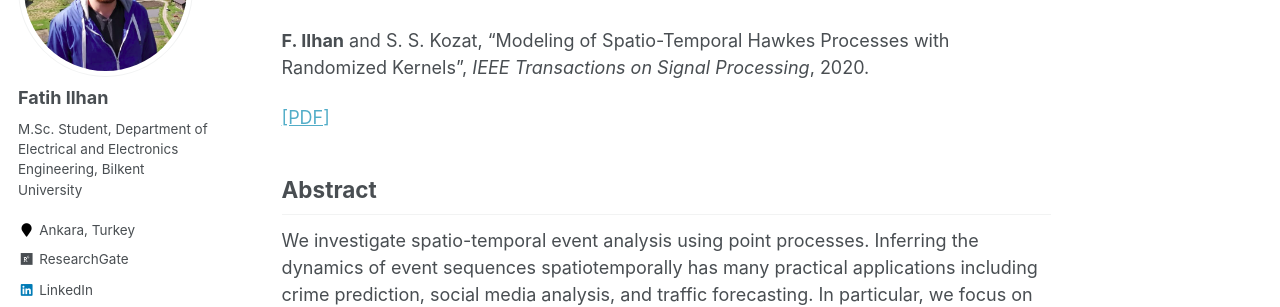
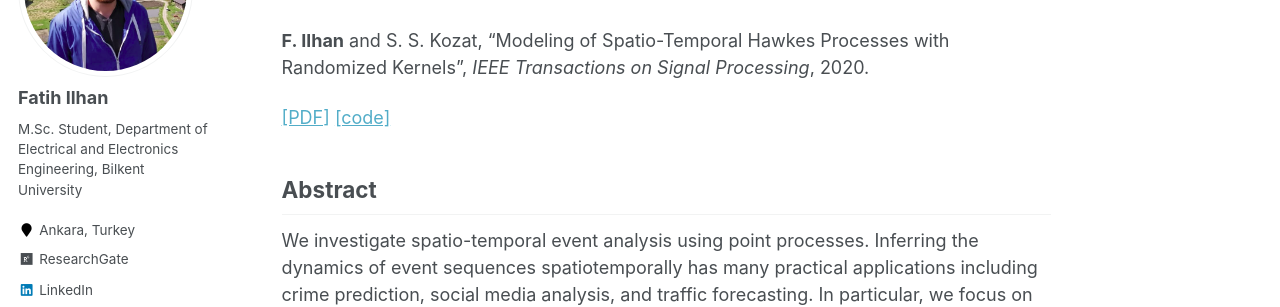
Before and after one commit to fatih-ilhan/fatih-ilhan.github.io, a Jekyll site: the page built from _publications/STHP.md, in a window 1280 px wide and 1114 px high. Shown: the part 216-523 px from the top of the window. Built offline with Jekyll 4.4.1, drawn with Linux system fonts in a browser that asks for light colours.

Commit message:
update publications

```diff
--- a/_publications/STHP.md
+++ b/_publications/STHP.md
@@ -5,7 +5,7 @@ permalink: /publications/STHP
 ---
 **F. Ilhan** and S. S. Kozat, "Modeling of Spatio-Temporal Hawkes Processes with Randomized Kernels", <i>IEEE Transactions on Signal Processing</i>, 2020.
 
-[[PDF]](https://ieeexplore.ieee.org/document/9177186)
+[[PDF]](https://ieeexplore.ieee.org/document/9177186) [[code]](https://github.com/fatih-ilhan/sthawkes)
 
 
 ## Abstract
```
Also changed, not shown: _pages/publications.md (+1 -1 lines), _publications/mRNN.md (+1 -1 lines).
